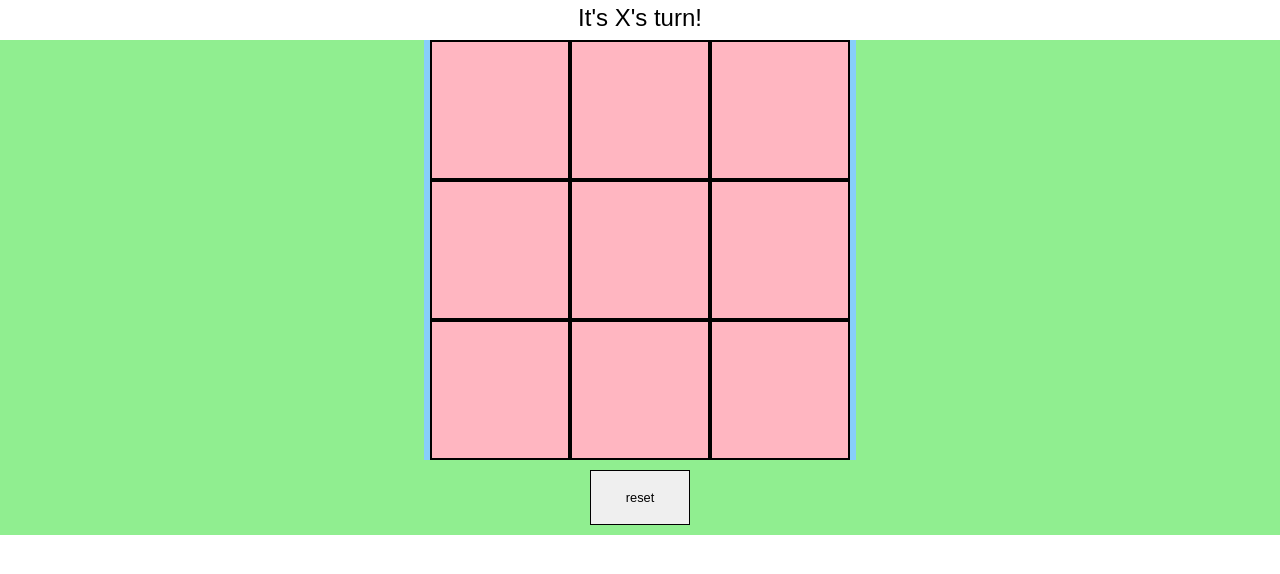
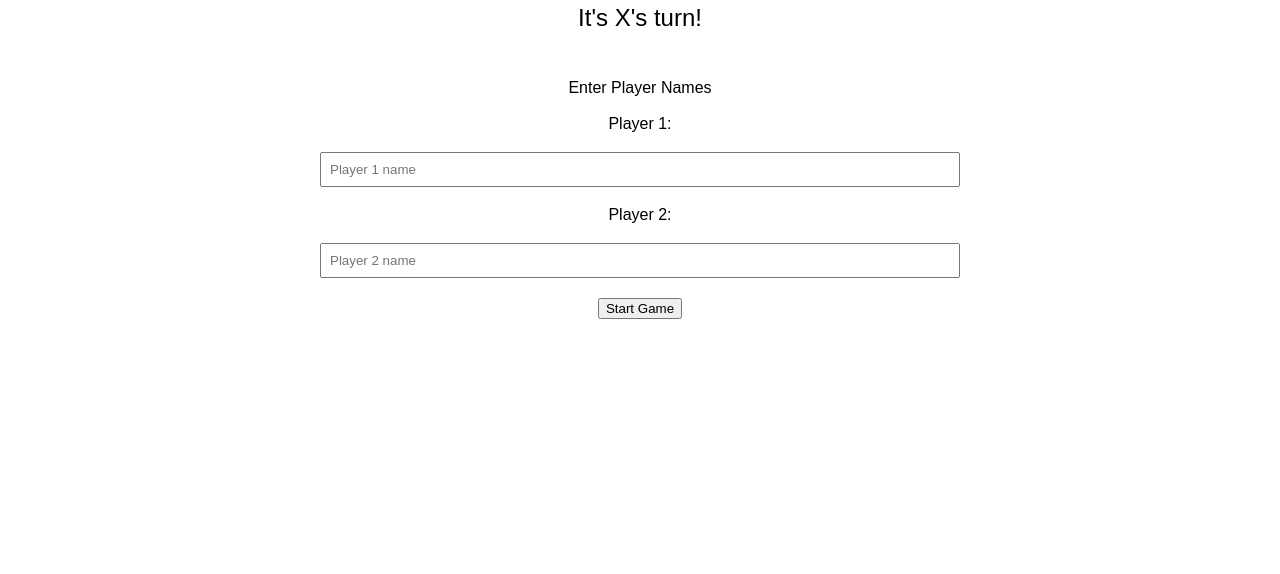
Before and after one commit to jjvaz25/tic_tac_toe_javascript, a plain HTML site: page index.html in a window 1280 px wide. Shown: the part 36-610 px from the top of the page. Drawn offline with Linux system fonts and the light colour scheme.

Commit message:
add board popup after names entered

```diff
--- a/index.html
+++ b/index.html
@@ -12,8 +12,19 @@
   <h1>Tic Tac Toe</h1>
   <h2>It's X's turn!</h2>
 
+  <div class="formContainer">
+    <form id="submitNames">
+        <h3 class="formH1">Enter Player Names</h3>
+        <label for="playerOneName">Player 1:</label>
+        <input type="text" name="playerOneName" id="playerOneName" placeholder="Player 1 name">
+        <label for="playerTwoName">Player 2:</label>
+        <input type="text" name="playerTwoName" id="playerTwoName" placeholder="Player 2 name">
+        <button class="sendForm">Start Game</button>
+    </form>
+  </div>
+
   <div class= "flex-container flex-column">
-    <div class= "flex-container flex-wrap" id="board">
+    <div class= "flex-container flex-wrap modal hiddenModal" id="board">
       <div class="square"></div>
       <div class="square"></div>
       <div class="square"></div>
@@ -25,7 +36,7 @@
       <div class="square"></div>
     </div>
 
-    <button id="reset-button">reset</button>
+    <button id="reset-button" class= "hiddenModal">reset</button>
   </div>
 
 
--- a/script.js
+++ b/script.js
@@ -1,4 +1,30 @@
 //IN REFACTOR BRANCH
+
+//GLOBAL VARIABLES
+let player1Obj;
+let player2Obj;
+
+//GLOBAL FUNCTIONS
+const submitNames = document.getElementById("submitNames");
+submitNames.addEventListener("submit", (event) => {
+  event.preventDefault();
+  let player1Name = event.target[0].value;
+  let player2Name = event.target[1].value;
+  player1Obj = playerFactory(player1Name, "X");
+  player2Obj = playerFactory(player2Name, "O");
+  document.getElementById("board").classList.toggle("hiddenModal");
+  document.getElementById("reset-button").classList.toggle("hiddenModal")
+  console.log("submitted");
+  submitNames.parentNode.removeChild(submitNames);
+})
+
+/*------PLAYER FACTORY FUNCTIONS-----*/
+const playerFactory = (name, marker) => {
+  return { name, marker };
+};
+
+
+
 
 
 /*------GAMEBOARD MODULE-----*/
@@ -40,6 +66,7 @@ const displayController = (() => {
   const winningCombos = gameBoard.getWinningCombos();
   const squares = Array.from(document.querySelectorAll("#board div"));
   let turn = "X";
+  // let turn = player1Obj.name;
   let win;
   const messages = document.querySelector("h2");
   let clickableSquares = document.getElementById("board") /*.addEventListener("click", handleTurn);*/
@@ -66,7 +93,7 @@ const displayController = (() => {
     if (turn === "X") {
       turn = "O";
     } else {
-      turn = "X";
+      turn = "X"
     };
     win = getWinner()
     render();
@@ -92,10 +119,7 @@ const displayController = (() => {
 })();
 
 
-/*------PLAYER FACTORY FUNCTIONS-----*/
-const playerFactory = (name, marker) => {
-  return { name, marker };
-};
+
 
 
 
--- a/styles.css
+++ b/styles.css
@@ -21,14 +21,13 @@ h2 {
   display: flex;
   justify-content: center;
   align-items: center;
-  background: lightskyblue;
+
 }
 
 .flex-column{
   height: 100%;
   width: 100%;
   flex-direction:  column;
-  background: lightgreen;
 }
 
 .flex-wrap {
@@ -42,7 +41,6 @@ h2 {
   border: 2px solid black;
   height: 140px;
   width: 140px;
-  background: lightpink
 }
 
 #reset-button {
@@ -53,3 +51,23 @@ h2 {
   width: 100px;
   margin: 10px;
 }
+
+.hiddenModal {
+  display: none;
+}
+
+.formContainer {
+  height: 50%;
+  width: 50%;
+  margin: 50px auto;
+}
+input[type="text"] {
+  width: 100%;
+  padding: 0.5rem;
+  margin-top: 20px;
+  margin-bottom: 20px;
+}
+
+h3 {
+  margin-bottom: 20px;
+}
```
